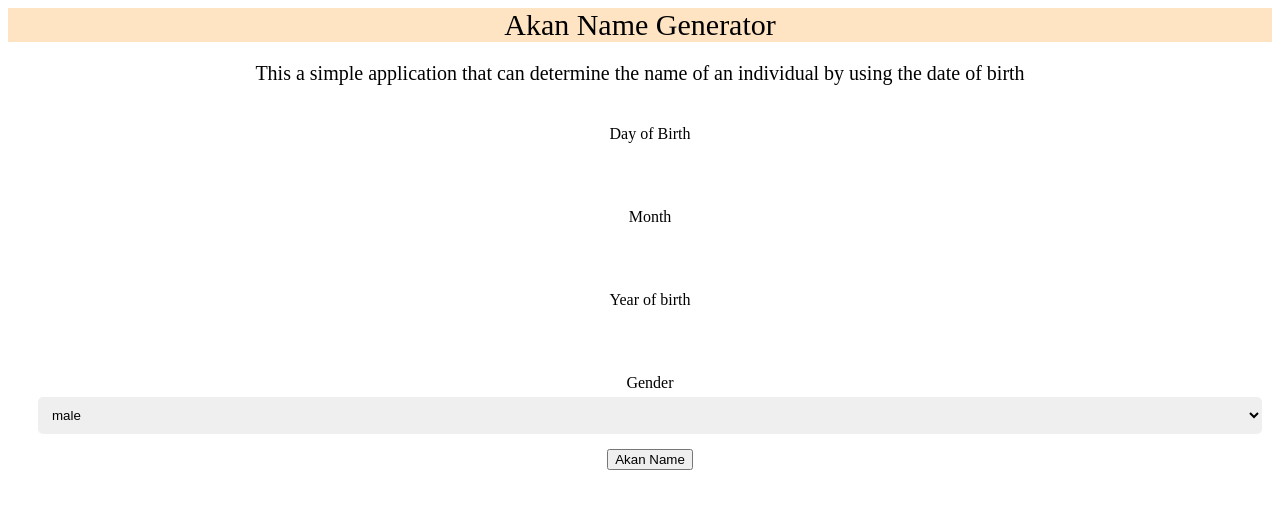
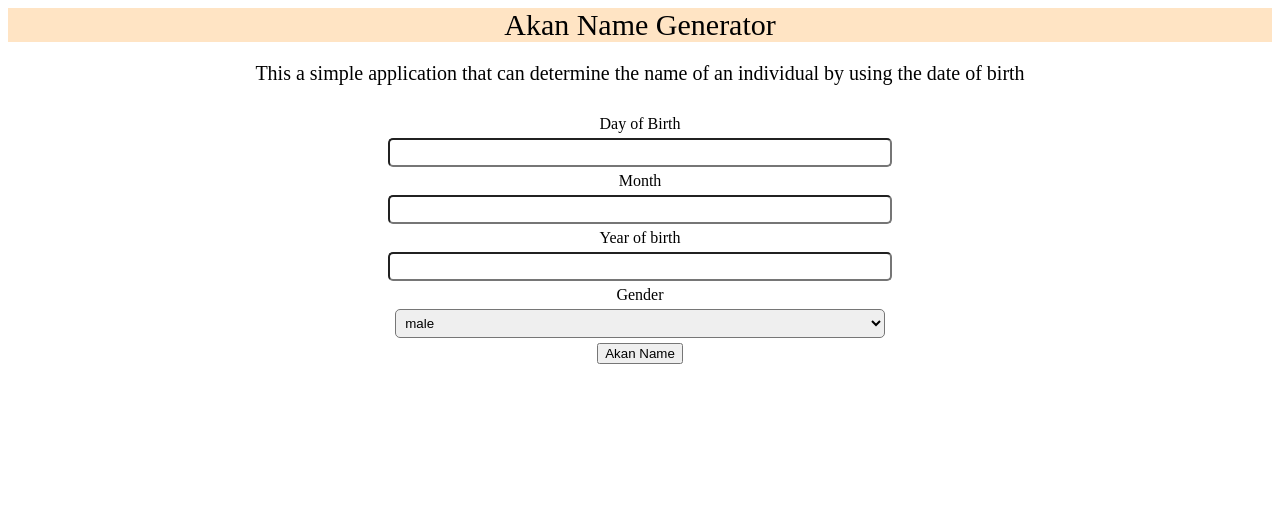
Before and after one commit to markmusonye15/Akan, a plain HTML site: page index.html in a window 1280 px wide. Drawn offline with Linux system fonts and the light colour scheme; files whose address does not match are found by name.

Commit message:
7th commit

```diff
--- a/styles.css
+++ b/styles.css
@@ -24,14 +24,13 @@ p {
   display: flex;
 }
 label {
-  display: block;
-  margin: 10px 0 5px;
+  display: contents;
+  margin: 10px;
 }
 input,
 select {
-  width: 100%;
-  padding: 10px;
-  margin-bottom: 15px;
-  border: 1px rgb(16, 14, 14);
+  padding: 5px;
+  margin: 5px;
+  width: 40%;
   border-radius: 5px;
 }
```
Also changed, not shown: index.html (+1 -0 lines).
